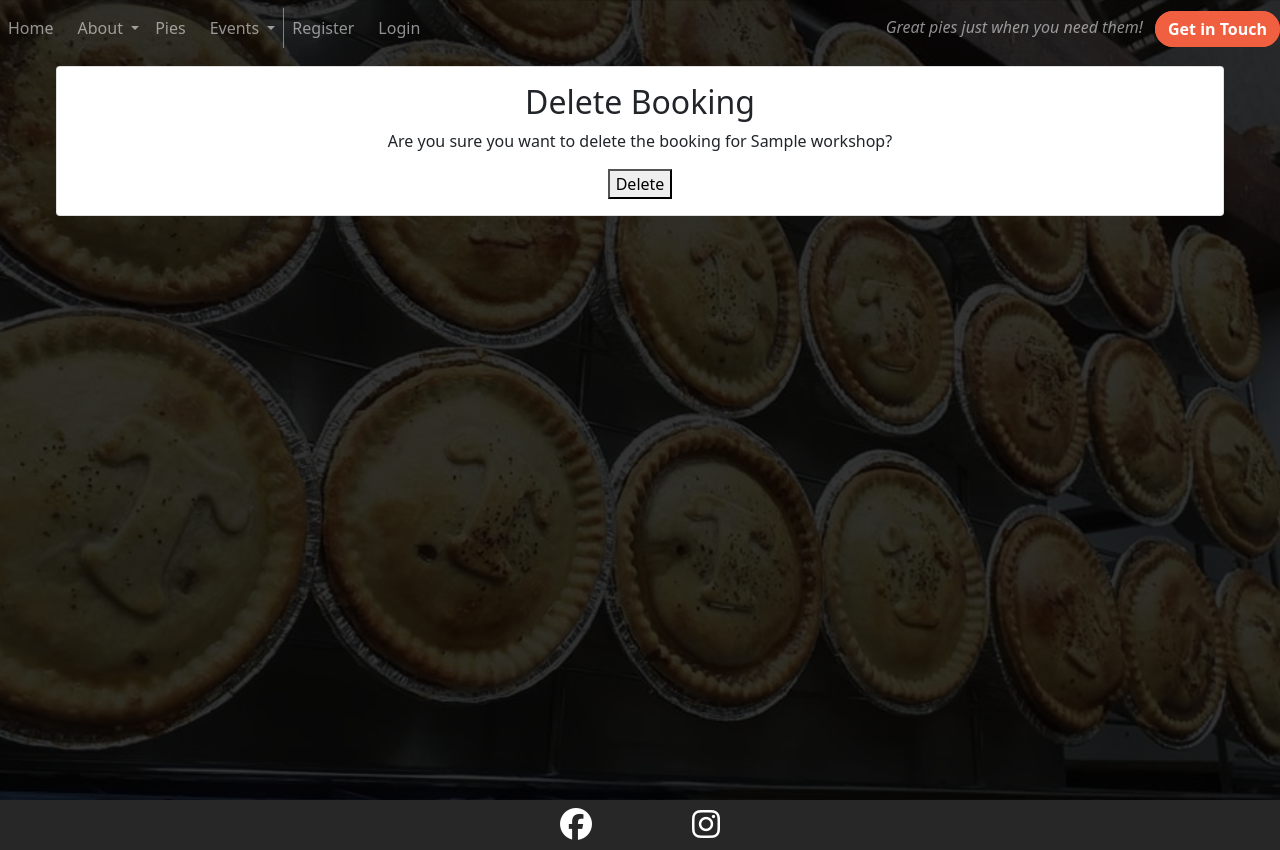
After one commit to KieMerr17/PP4-Mr-Ts-Pies, a Django app: page /workshops/booking/1/delete/ in a window 1280 px wide. The commit adds this page. Run offline with Django 4.2, Linux system fonts and the light colour scheme; tables that the repository leaves empty hold one stand-in row (values such as "Sample post"); some libraries are stand-ins or nearby versions.

Commit message:
add function to delete booking from profile page

```diff
--- /dev/null
+++ b/templates/delete_booking.html
@@ -0,0 +1,39 @@
+{% extends "base.html" %}
+
+{% block content %}
+</body>
+<!-- Re-open body tag to allow background image -->
+<body id="index-body" class="d-flex flex-column h-100 main-bg">
+
+<div class="container-fluid">
+    <div class="row">
+
+        <!-- Title section -->
+        <div id="workshop-container" class="col-12 left">
+            <div class="row justify-content-center">
+            {% if user.is_authenticated %}
+                <h1>Welcome, {{ user.username }}</h1>
+            {% endif %}
+        </div>
+
+        <!-- Card detailed information -->
+        <section class="row">
+            <div class="col card mx-5 mb-4 mt-3 left top">
+                <div class="card-body h-100">
+                    <div class="row">
+                        <div class="col-12">
+                            <h2>Delete Booking</h2>
+                            <p>Are you sure you want to delete the booking for {{ booking.workshop.title }}?</p>
+
+                            <!-- Form link to current booking ID -->
+                            <form method="post">
+                                {% csrf_token %}
+                                <button type="submit">Delete</button>
+                            </form>
+                        </div>
+                    </div>
+                </div>
+            </div>
+        </section>
+
+{%endblock%}
--- a/workshops/urls.py
+++ b/workshops/urls.py
@@ -6,4 +6,5 @@ urlpatterns = [
     path('', views.WorkshopList.as_view(), name='workshops'),
     path('<slug:slug>/', views.WorkshopDetail.as_view(), name='workshop_detail'),
     path('workshop/<int:workshop_id>/book/', views.book_workshop, name='book_workshop'),
+    path('booking/<int:booking_id>/delete/', views.delete_booking, name='delete_booking'),
 ]
--- a/workshops/views.py
+++ b/workshops/views.py
@@ -1,7 +1,7 @@
 from django.shortcuts import render, get_object_or_404, redirect
 from django.views import generic, View
 from django.contrib import messages
-from .models import Workshop
+from .models import Workshop, Booking
 from .forms import BookingForm
 
 
@@ -18,6 +18,14 @@ def book_workshop(request, workshop_id):
     else:
         form = BookingForm()
     return render(request, 'booking_form.html', {'form': form})
+
+
+def delete_booking(request, booking_id):
+    booking = get_object_or_404(Booking, pk=booking_id)
+    if request.method == 'POST':
+        booking.delete()
+        return redirect('profile')  # Redirect to the user's profile page
+    return render(request, 'delete_booking.html', {'booking': booking})
 
 
 class WorkshopList(generic.ListView):
```
Also changed, not shown: templates/profile_page.html (+4 -9 lines).
